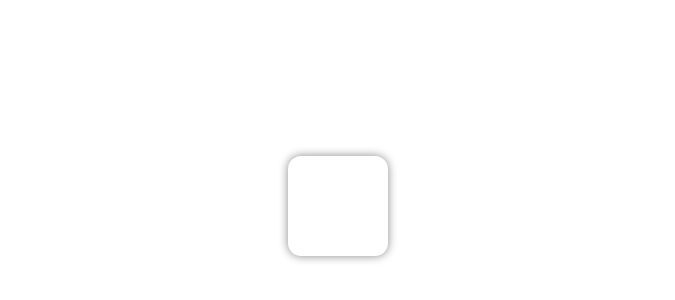
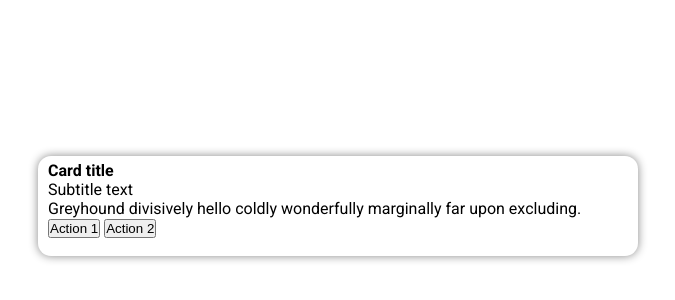
Before and after one commit to Arsehha/lol1, a plain HTML site: page index.html in a window 1280 px wide. Shown: the part 194-494 px from the top of the page, without its empty margins (302-977 px from the left). Drawn offline with Linux system fonts and the light colour scheme.

Commit message:
Разметка карточки

```diff
--- a/assets/css/main.css
+++ b/assets/css/main.css
@@ -21,8 +21,16 @@
 }
 
 .card {
-    width: 100px;
+    width: 100%;
     height: 100px;
+    max-width: 600px;
+    padding: 5px 10px;
     box-shadow: 0 0 10px rgba(0, 0, 0, 0.47);
     border-radius: var(--radius);
 }
+
+@media (max-width: 650px) {
+    .card {
+        width: 90%;
+    }
+}
--- a/index.html
+++ b/index.html
@@ -11,9 +11,29 @@
 <body>
 
 <div class="wrapper">
+
     <div class="card roboto-regular">
+        <div class="card-container">
 
+            <div class="card-head">
+                <h4>Card title</h4>
+                <span>Subtitle text</span>
+            </div>
+
+            <div class="card-body">
+                <p>
+                    Greyhound divisively hello coldly wonderfully marginally far upon excluding.
+                </p>
+            </div>
+
+            <div class="card-actions">
+                <button type="button">Action 1</button>
+                <button type="button">Action 2</button>
+            </div>
+
+        </div>
     </div>
+
 </div>
 
 </body>
```
